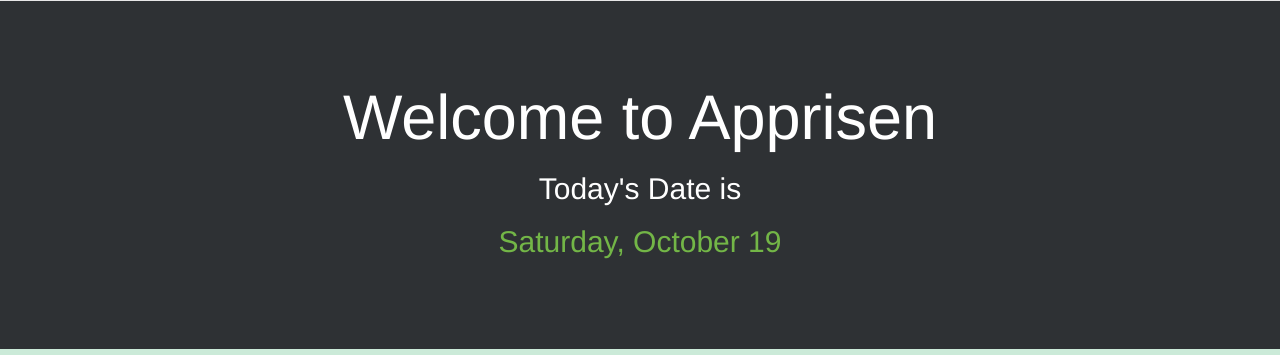
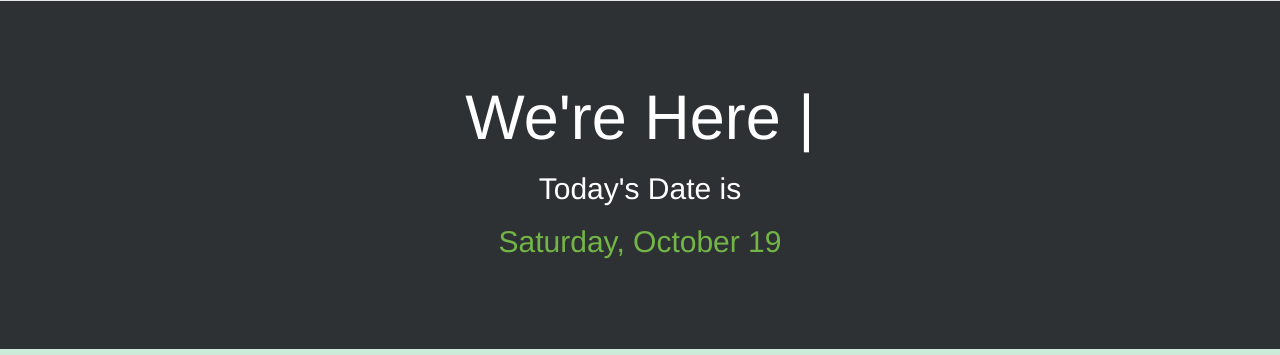
Before and after one commit to Columbus19/team-11, a Flask app: page / in a window 1280 px wide. Shown: the part 65-420 px from the top of the page. Run offline with Flask 2, Linux system fonts and the light colour scheme; data comes from the database, SQL or seed files in the repository; some libraries are stand-ins or nearby versions; some web fonts are replaced.

Commit message:
pushing finished homepage fr now

```diff
--- a/templates/homepage.html
+++ b/templates/homepage.html
@@ -5,7 +5,7 @@
         {%if username%}
         <h1>Welcome back, {{ username }}</h1>
         {%else%}
-        <h1>Welcome to Apprisen</h1>
+        <h1><span class="element"></span></h1><span class="typed-cursor"></span>
         {%endif%}
 
         <h2>Today's Date is </h2><h2 id='todayDate'></h2></div>
--- a/templates/index.html
+++ b/templates/index.html
@@ -69,7 +69,7 @@
     {{ pagedown.include_pagedown() }}
     <script type="text/javascript">
         var typed3 = new Typed('.element', {
-           strings: ['A Simple Note Taking App', 'A Simple Web App', 'A Simple Note Taking  Web App'],
+           strings: ['Welcome to Apprisen', "We're Here to Help", 'Credit - Health - Education'],
            typeSpeed: 100,
            backSpeed: 100,
            smartBackspace: true, // this is a default
```
